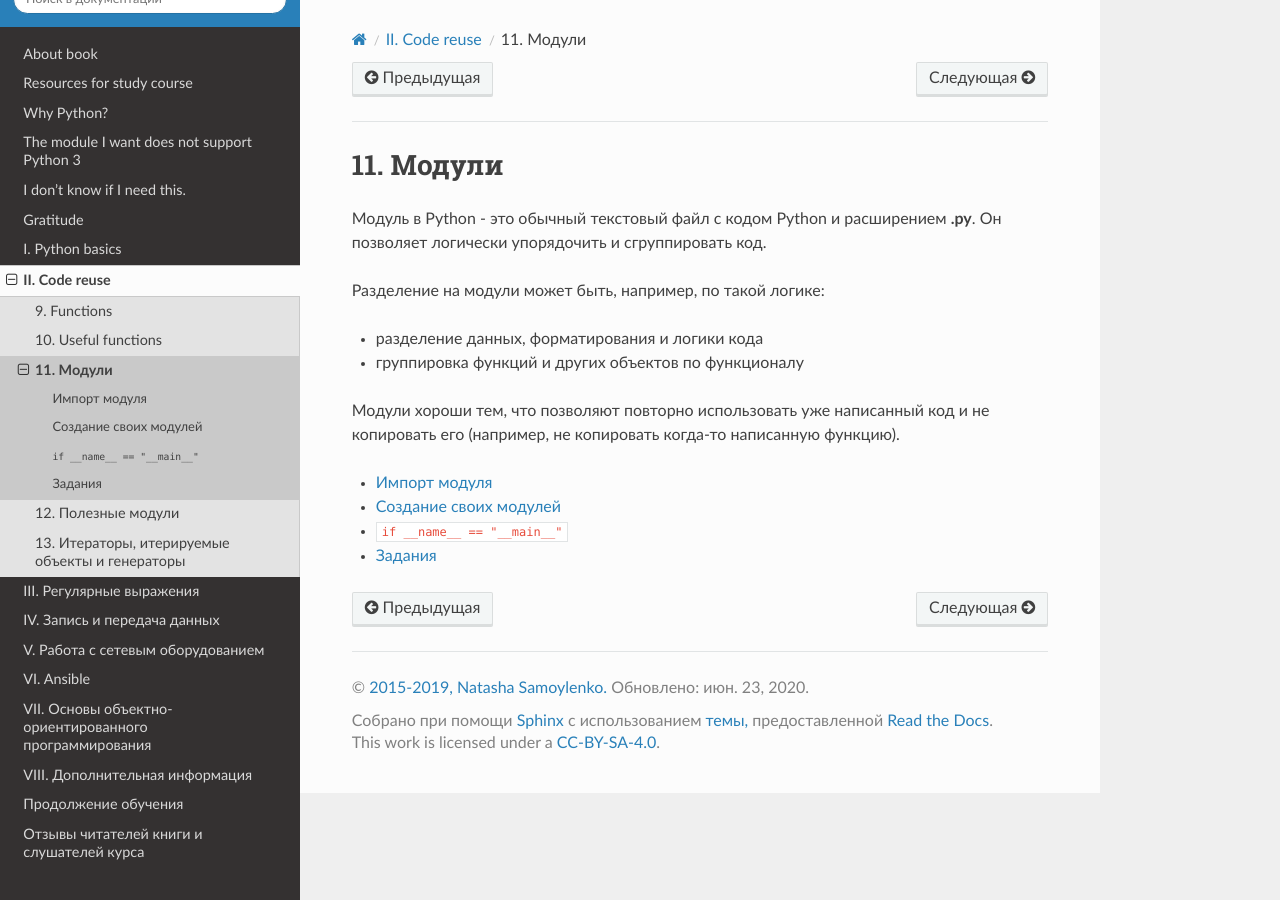
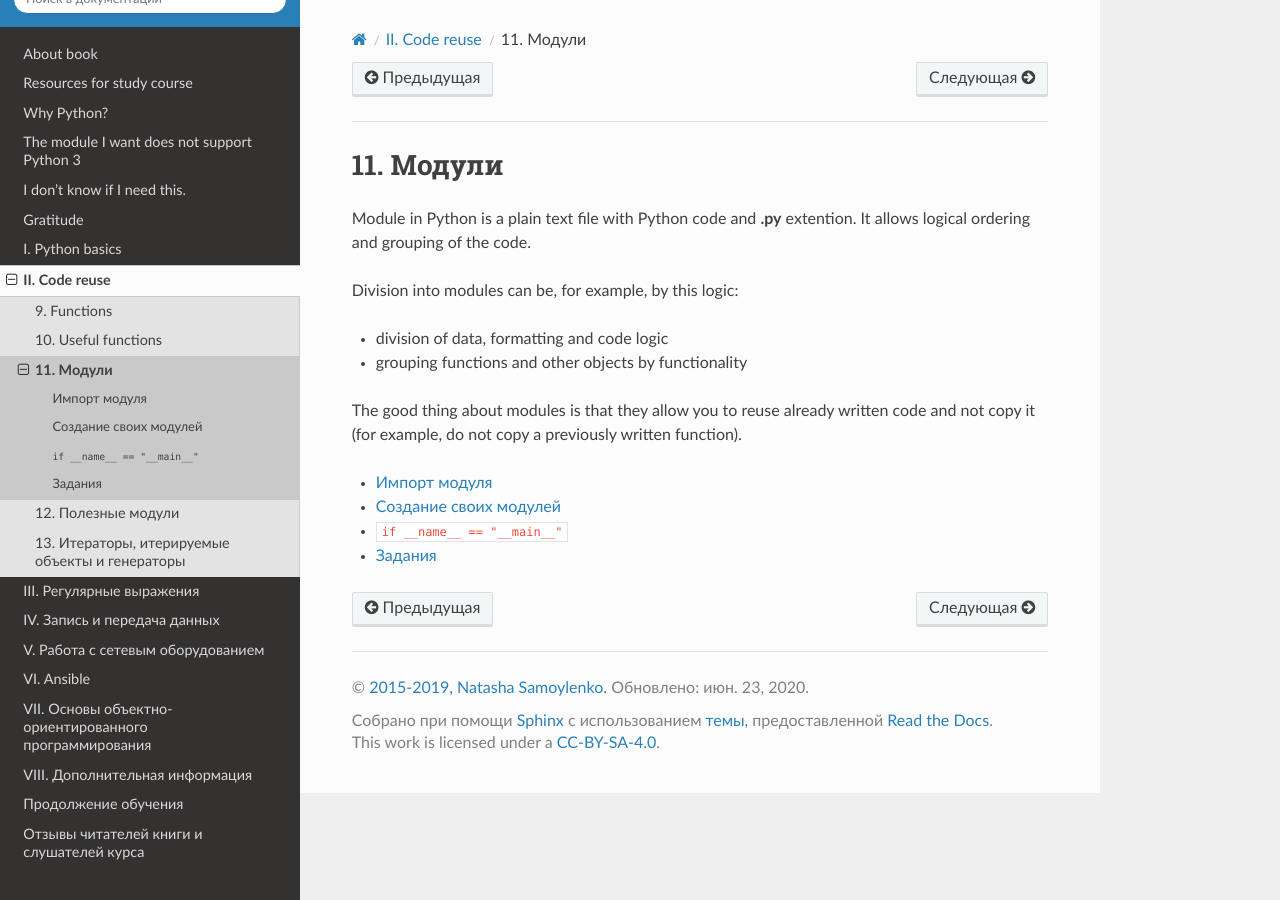
Before and after one commit to Aidar5/nattoeng, a Sphinx documentation site: the page built from docs/source/book/11_modules/index.rst, in a window 1280 px wide. Built offline with Sphinx 7.4.7 and the Read the Docs theme 2.0.0, drawn with Linux system fonts in a browser that asks for light colours; pages that are not in the unit, such as notebooks, are missing from menus.

Commit message:
Update index.rst

```diff
--- a/docs/source/book/11_modules/index.rst
+++ b/docs/source/book/11_modules/index.rst
@@ -7,18 +7,14 @@
 11. Модули
 ============================
 
-Модуль в Python - это обычный текстовый файл с кодом Python и
-расширением **.py**. Он позволяет логически упорядочить и сгруппировать
-код.
+Module in Python is a plain text file with Python code and **.py** extention. It allows logical ordering and grouping of the code.
 
-Разделение на модули может быть, например, по такой логике:
+Division into modules can be, for example, by this logic:
 
-* разделение данных, форматирования и логики кода
-* группировка функций и других объектов по функционалу
+* division of data, formatting and code logic
+* grouping functions and other objects by functionality
 
-Модули хороши тем, что позволяют повторно использовать уже написанный
-код и не копировать его (например, не копировать когда-то написанную
-функцию).
+The good thing about modules is that they allow you to reuse already written code and not copy it (for example, do not copy a previously written function).
 
 
 .. toctree::
```
